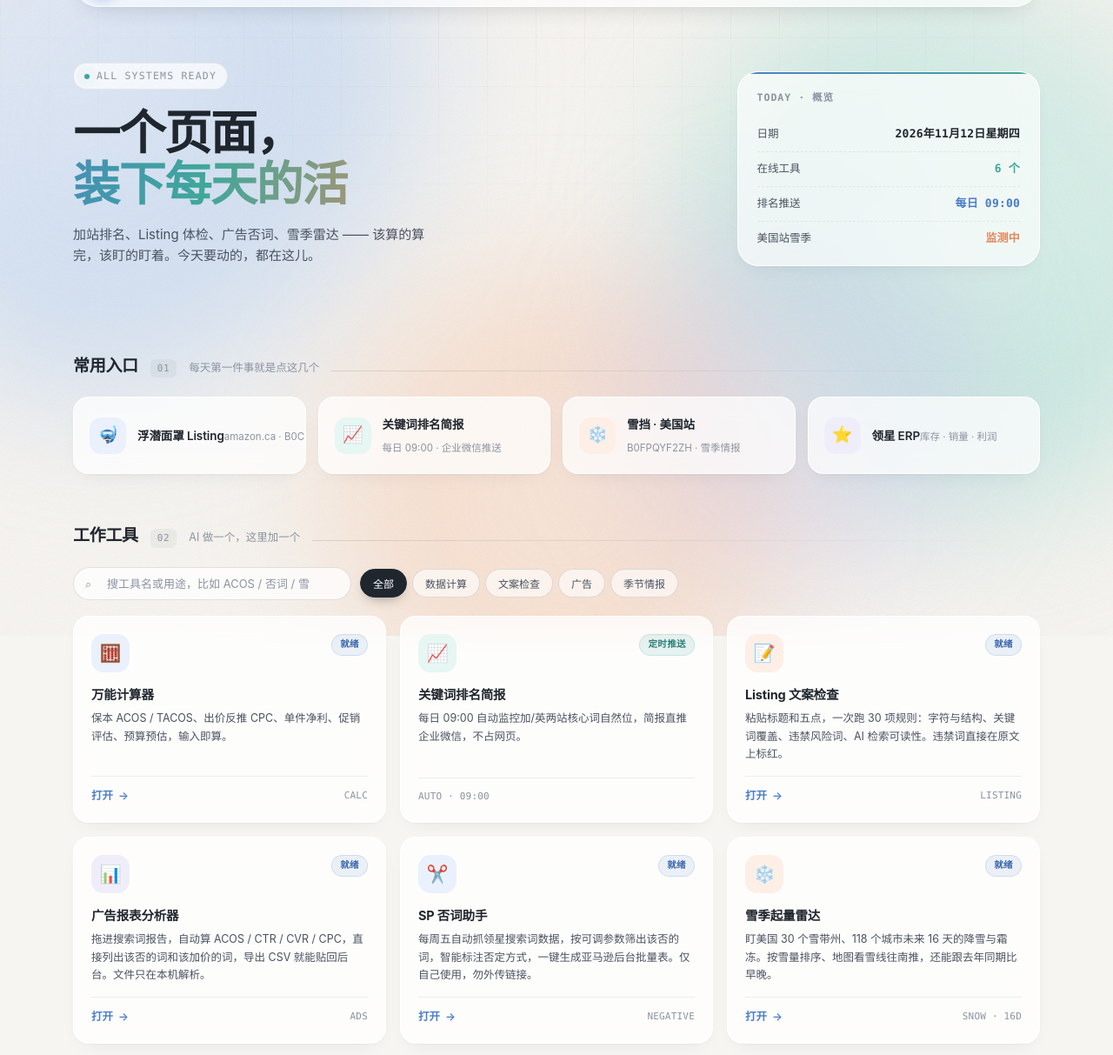
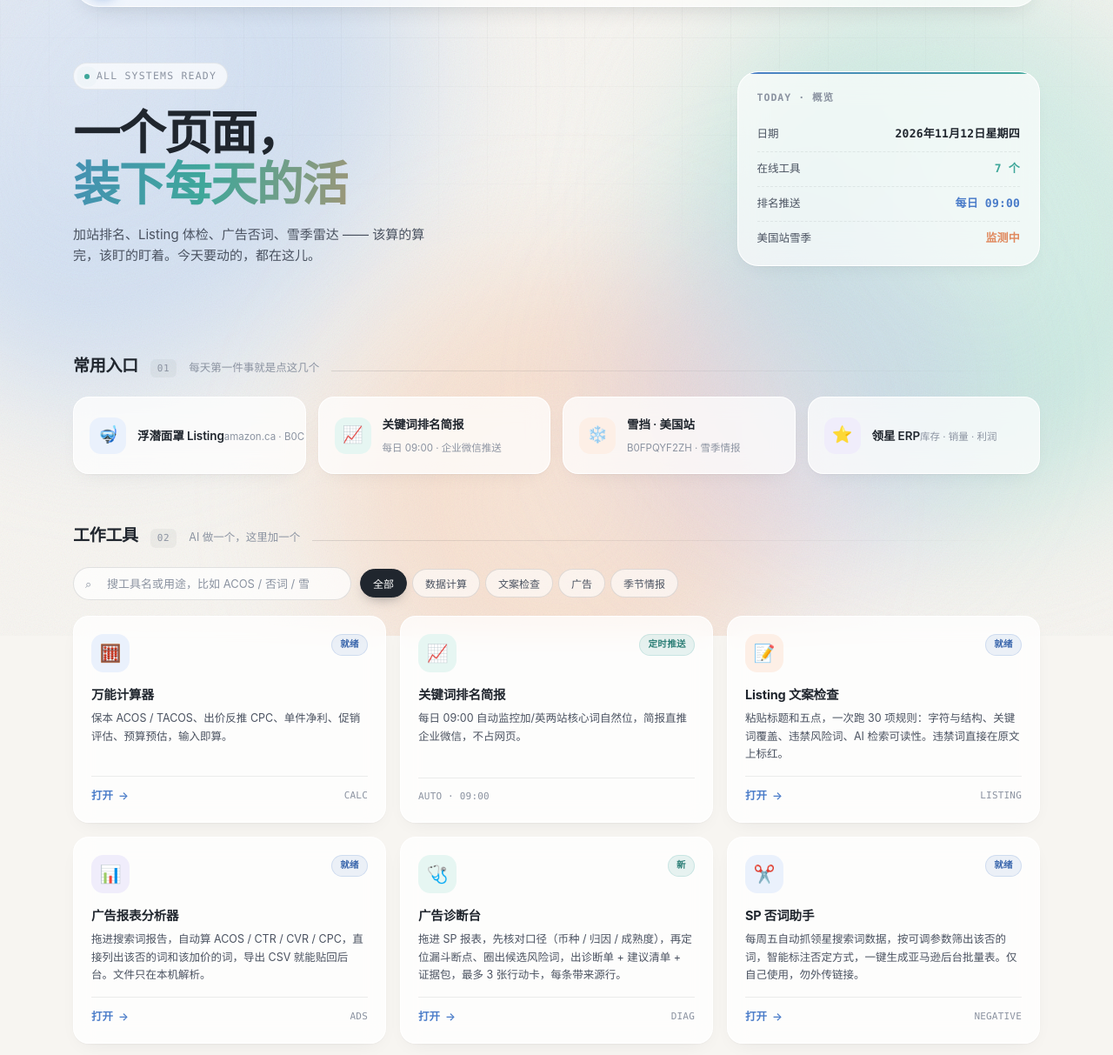
Before and after one commit to jiangyonghang666/AMZ, a plain HTML site: page index.html in a window 1280 px wide. Shown: the part 69-1282 px from the top of the page at 87% size. Drawn offline with Linux system fonts and the light colour scheme.

Commit message:
auto-sync: index.html

```diff
--- a/index.html
+++ b/index.html
@@ -533,7 +533,7 @@ footer .sig i{width:5px;height:5px;border-radius:50%;background:var(--mint);
     <aside class="hero-panel reveal">
       <h4>TODAY · 概览</h4>
       <div class="hp-row"><span class="k">日期</span><span class="v" id="hp-date">—</span></div>
-      <div class="hp-row"><span class="k">在线工具</span><span class="v mint" data-count="6">6 个</span></div>
+      <div class="hp-row"><span class="k">在线工具</span><span class="v mint" data-count="7">7 个</span></div>
       <div class="hp-row"><span class="k">排名推送</span><span class="v blue">每日 09:00</span></div>
       <div class="hp-row"><span class="k">美国站雪季</span><span class="v peach">监测中</span></div>
     </aside>
@@ -644,6 +644,19 @@ footer .sig i{width:5px;height:5px;border-radius:50%;background:var(--mint);
         <div class="t-foot">
           <a class="t-go" href="ads.html">打开 <span class="a">→</span></a>
           <span class="t-meta">ADS</span>
+        </div>
+      </div>
+
+      <div class="t-card reveal" data-tag="广告" data-key="广告 诊断 诊断单 行动卡 tcos acos 漏斗 搜索词 投放 广告位 报表 证据 归因" style="--glow:rgba(63,167,154,.16);--tint:#e6f6f2">
+        <div class="top">
+          <span class="t-ico">🩺</span>
+          <span class="t-badge">新</span>
+        </div>
+        <h3>广告诊断台</h3>
+        <p>拖进 SP 报表，先核对口径（币种 / 归因 / 成熟度），再定位漏斗断点、圈出候选风险词，出诊断单 + 建议清单 + 证据包，最多 3 张行动卡，每条带来源行。</p>
+        <div class="t-foot">
+          <a class="t-go" href="adsdoctor.html">打开 <span class="a">→</span></a>
+          <span class="t-meta">DIAG</span>
         </div>
       </div>
 
```
